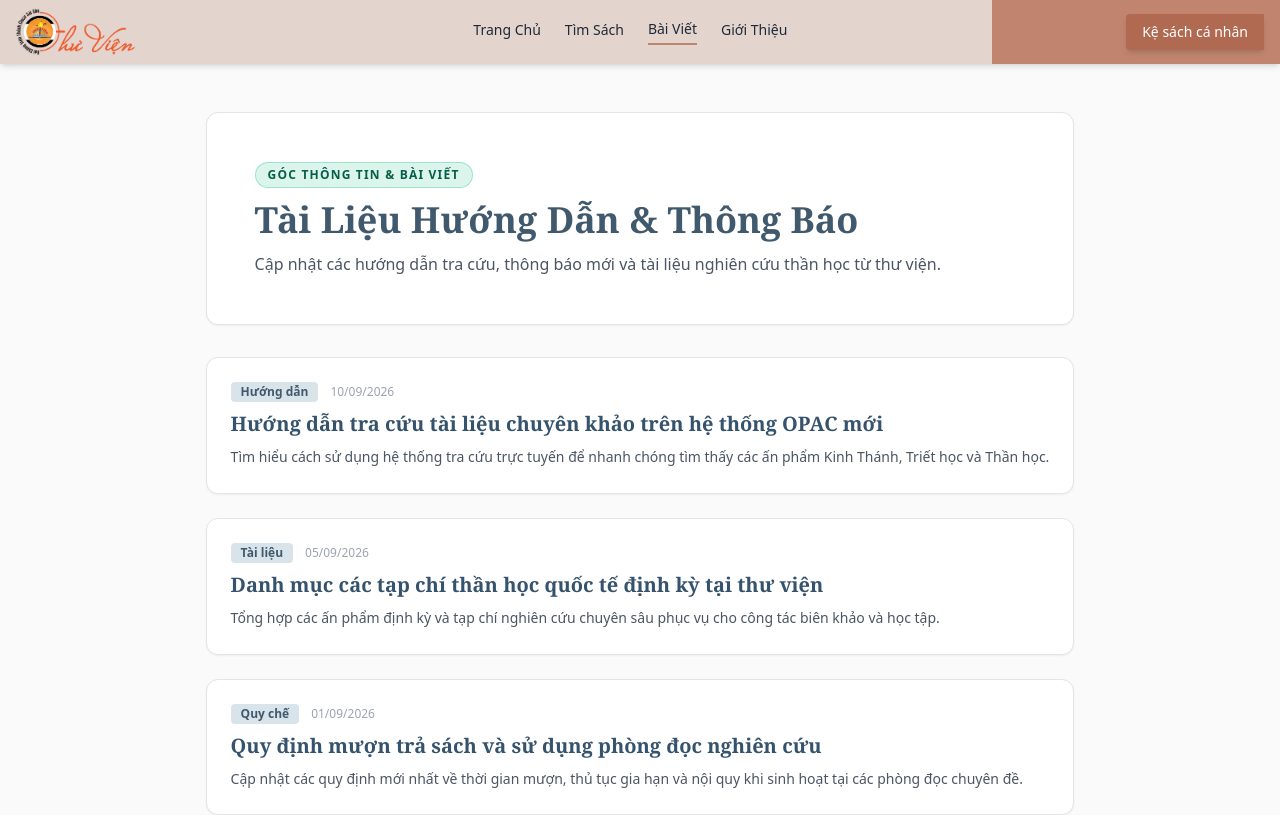
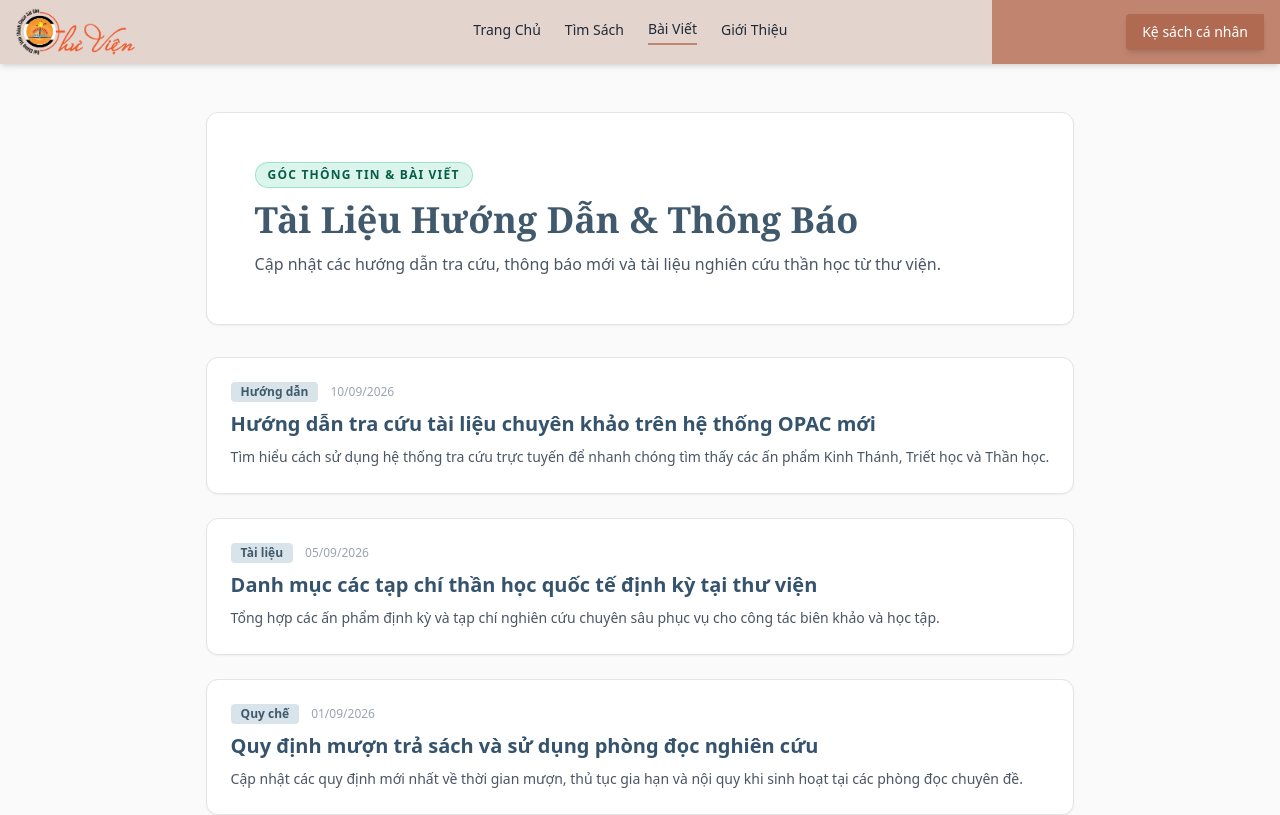
Before and after one commit to narukunegu/semi-librarium, a Nuxt app: page /articles in a window 1280 px wide. Shown: the top 815 px of the page. Built offline with nearby package versions, Linux system fonts and the light colour scheme.

Commit message:
change font for text title

```diff
--- a/app/pages/articles.vue
+++ b/app/pages/articles.vue
@@ -65,7 +65,7 @@ const articles = [
               </span>
               <span class="text-xs text-gray-400">{{ article.date }}</span>
             </div>
-            <h2 class="font-serif text-xl font-bold text-[#35536c] hover:underline cursor-pointer">
+            <h2 class="font-title-serif text-xl font-bold text-[#35536c] hover:underline cursor-pointer">
               {{ article.title }}
             </h2>
             <p class="text-sm text-gray-600 leading-relaxed">
```
